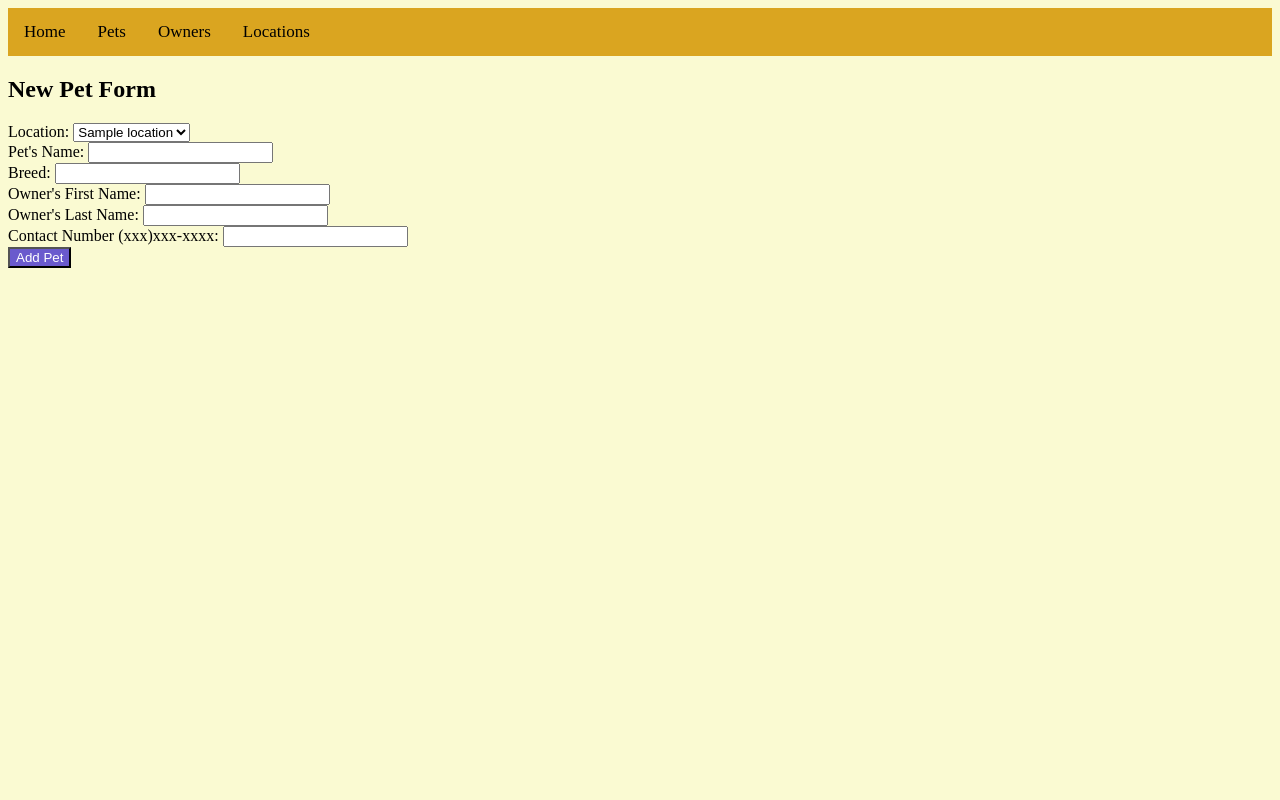
After one commit to mbrownlee/Kennel-PHP, a PHP site: page /newAnimal.php in a window 1280 px wide. The commit adds this page. Run offline with PHP 8.4, Linux system fonts and the light colour scheme; tables that the repository leaves empty or names only in its code hold one stand-in row (values such as "Sample post").

Commit message:
add new pet form

```diff
--- /dev/null
+++ b/newAnimal.php
@@ -0,0 +1,59 @@
+<html>
+
+<body class="body">
+    <?php
+    include('nav.php');
+    include_once 'db_sql.php';
+
+    ?>
+    <?php
+    $query = "SELECT title, id FROM location;";
+    $result = mysqli_query($init, $query);
+    ?>
+    <h2>New Pet Form</h2>
+
+    <form action="add.php" method="post">
+        Location: <select name="id" value=$row[id]>
+            <?php
+            while ($row = mysqli_fetch_array($result)) {
+                echo "<option value=" . $row['id'] . ">" . $row['title'] . "</option>";
+            }
+
+            ?>
+        </select>
+        <br>
+        Pet's Name: <input type="text" name="name">
+
+        <br>
+        Breed: <input type="text" name="breed">
+        <br>
+        Owner's First Name: <input type="text" name="first_name">
+        <br>
+        Owner's Last Name: <input type="text" name="last_name">
+        <br>
+        Contact Number (xxx)xxx-xxxx: <input type="text" name="phone">
+        <br>
+
+        <button type="submit" name="submit" value="submit" class="btn">Add Pet</button>
+    </form>
+
+    <br>
+    <br>
+</body>
+<style>
+    .body {
+        background-color: lightgoldenrodyellow;
+    }
+
+    .btn {
+        background-color: slateblue;
+        color: white;
+    }
+
+    .btn:hover {
+        background-color: orange;
+        color: black;
+    }
+</style>
+
+</html>
```
Also changed, not shown: add.php (added, +49 -0 lines), animals.php (+17 -0 lines).
